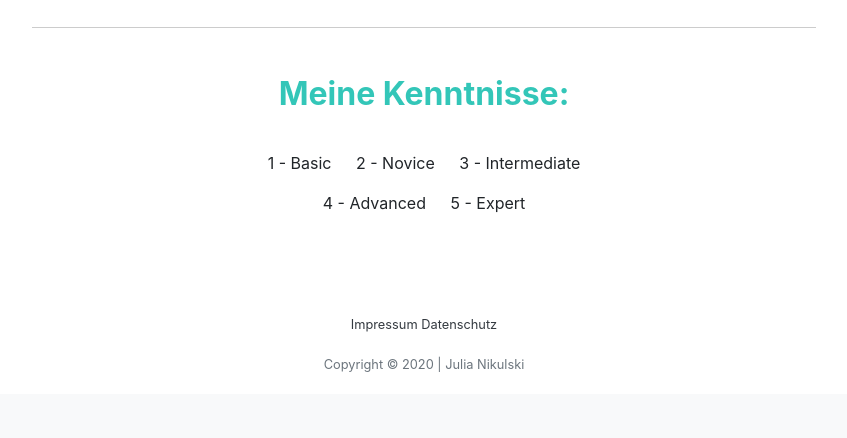
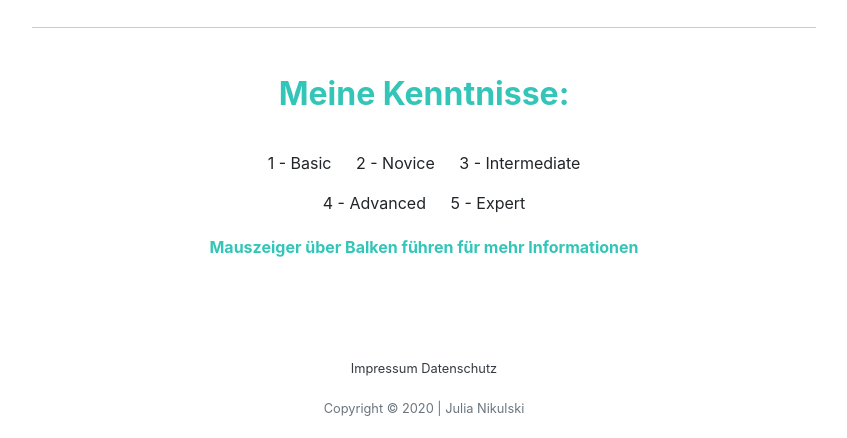
Before and after one commit to julianikulski/portfolio-website, a Flask app: template templates/about.html in a window 1280 px wide. Shown: the part 2183-2621 px from the top of the page, without its empty margins (216-1063 px from the left). Before the commit the page ends 2555 px from the top, so only its background shows below. Run offline with Flask 2, Linux system fonts and the light colour scheme; the template is opened without the code that fills it, so the values that code supplies are empty; some libraries are stand-ins or nearby versions.

Commit message:
fix: Correct typo and add information about mouse hovering

```diff
--- a/templates/about.html
+++ b/templates/about.html
@@ -99,6 +99,9 @@
                 </p>
             </div>
         </div>
+        <div class="row row-legend justify-content-center about-header">
+            Mauszeiger über Balken führen für mehr Informationen
+        </div>
         <div class="row about-row justify-content-center">
             {% for topic, one_skill in skills.items() %}
             <div class="col-lg-3 col-md-6 col-12">
```
